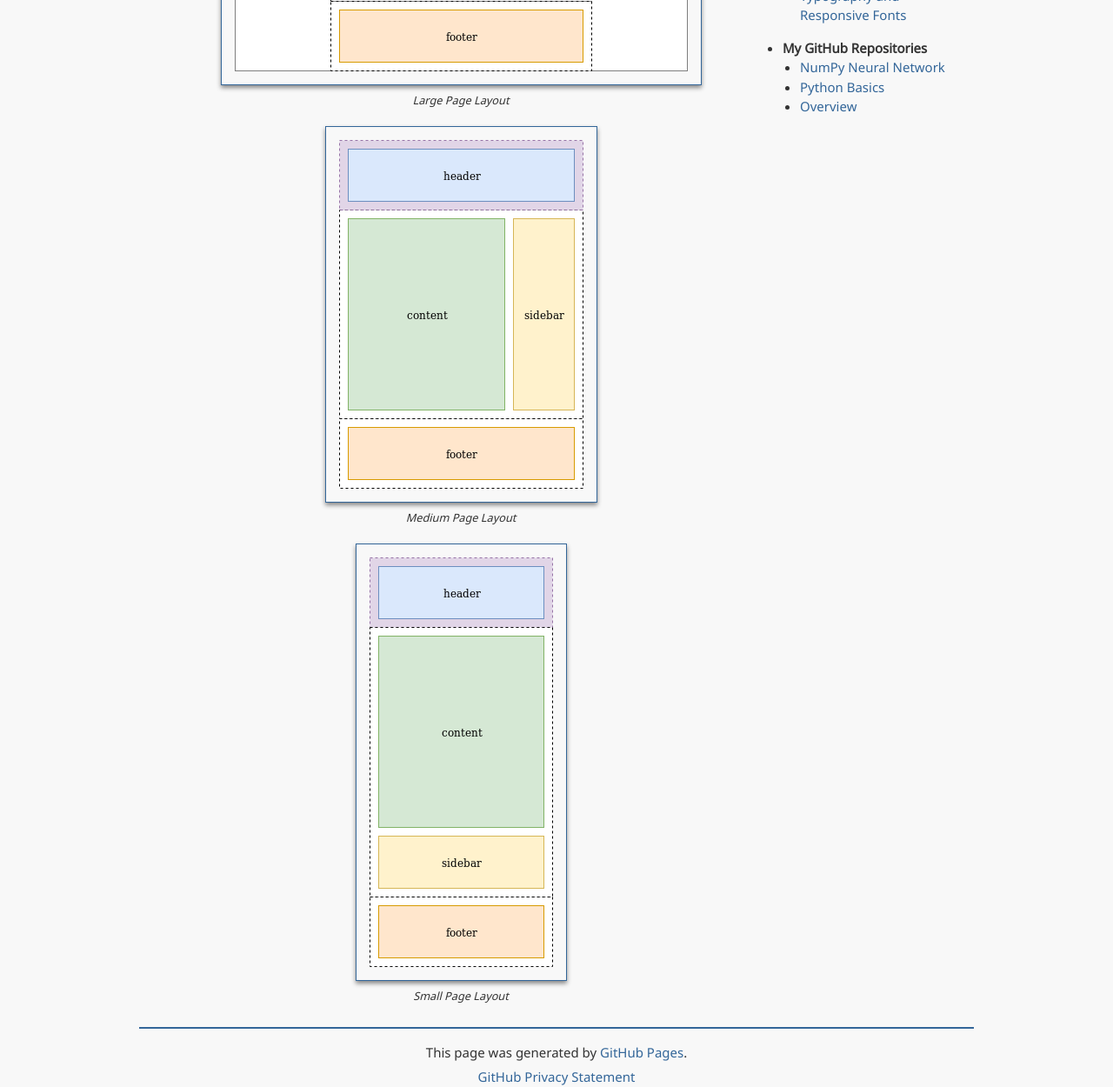
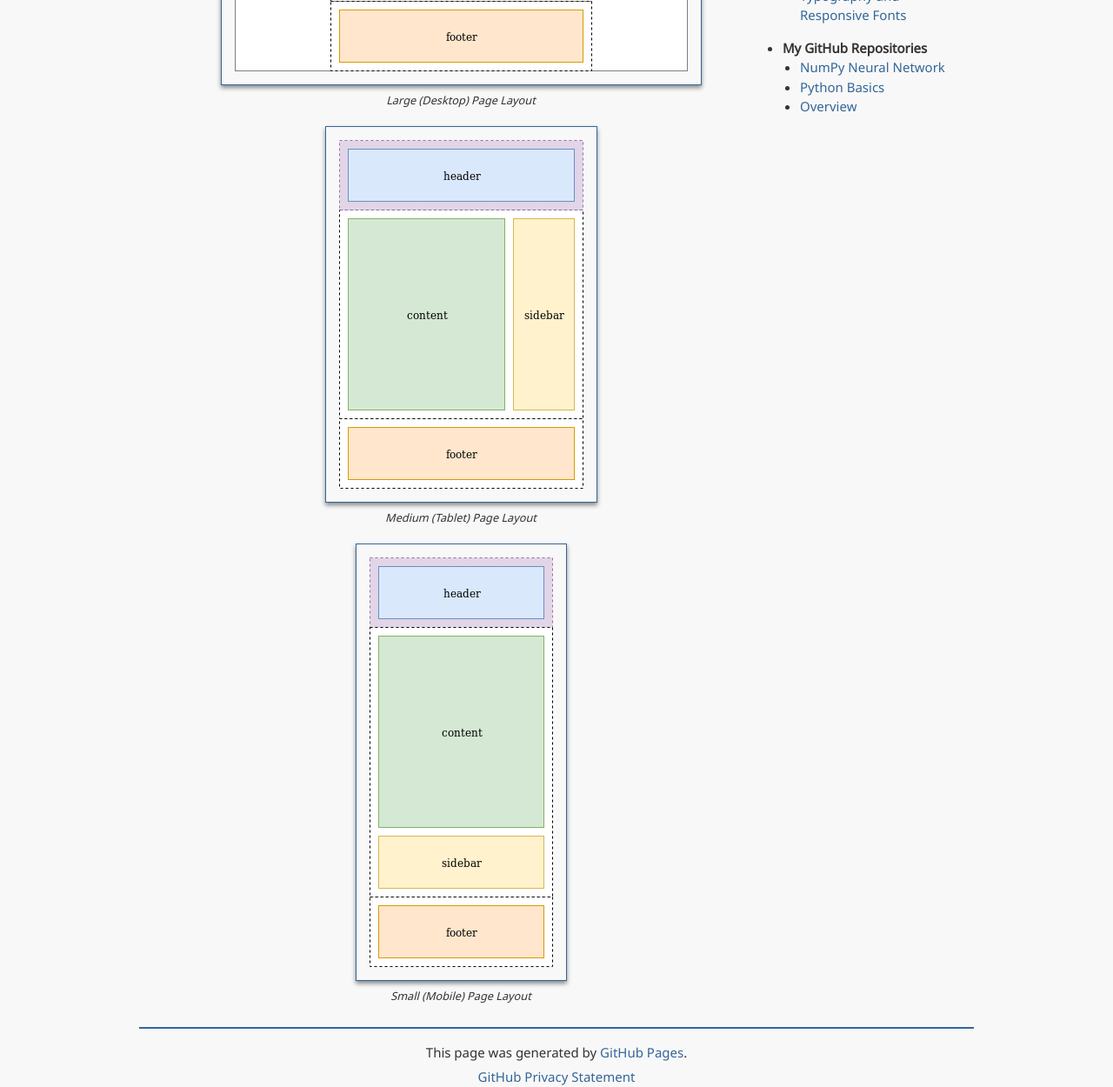
Before and after one commit to m-a-h-e/m-a-h-e.github.io, a Jekyll site: the page built from responsive_layout.md, in a window 1280 px wide. Shown: the part 713-1963 px from the top of the page at 87% size. Built offline with Jekyll 4.4.1, drawn with Linux system fonts in a browser that asks for light colours; our own code applies the rules of GitHub Pages for plain Markdown files.

```diff
--- a/responsive_layout.md
+++ b/responsive_layout.md
@@ -6,12 +6,12 @@
 
 {:.caption}
 ![large page layout](/assets/images/large_layout.png)
-Large Page Layout
+Large (Desktop) Page Layout
 
 {:.caption}
 ![medium page layout](/assets/images/medium_layout.png)
-Medium Page Layout
+Medium (Tablet) Page Layout
 
 {:.caption}
 ![small page layout](/assets/images/small_layout.png)
-Small Page Layout
+Small (Mobile) Page Layout
```
